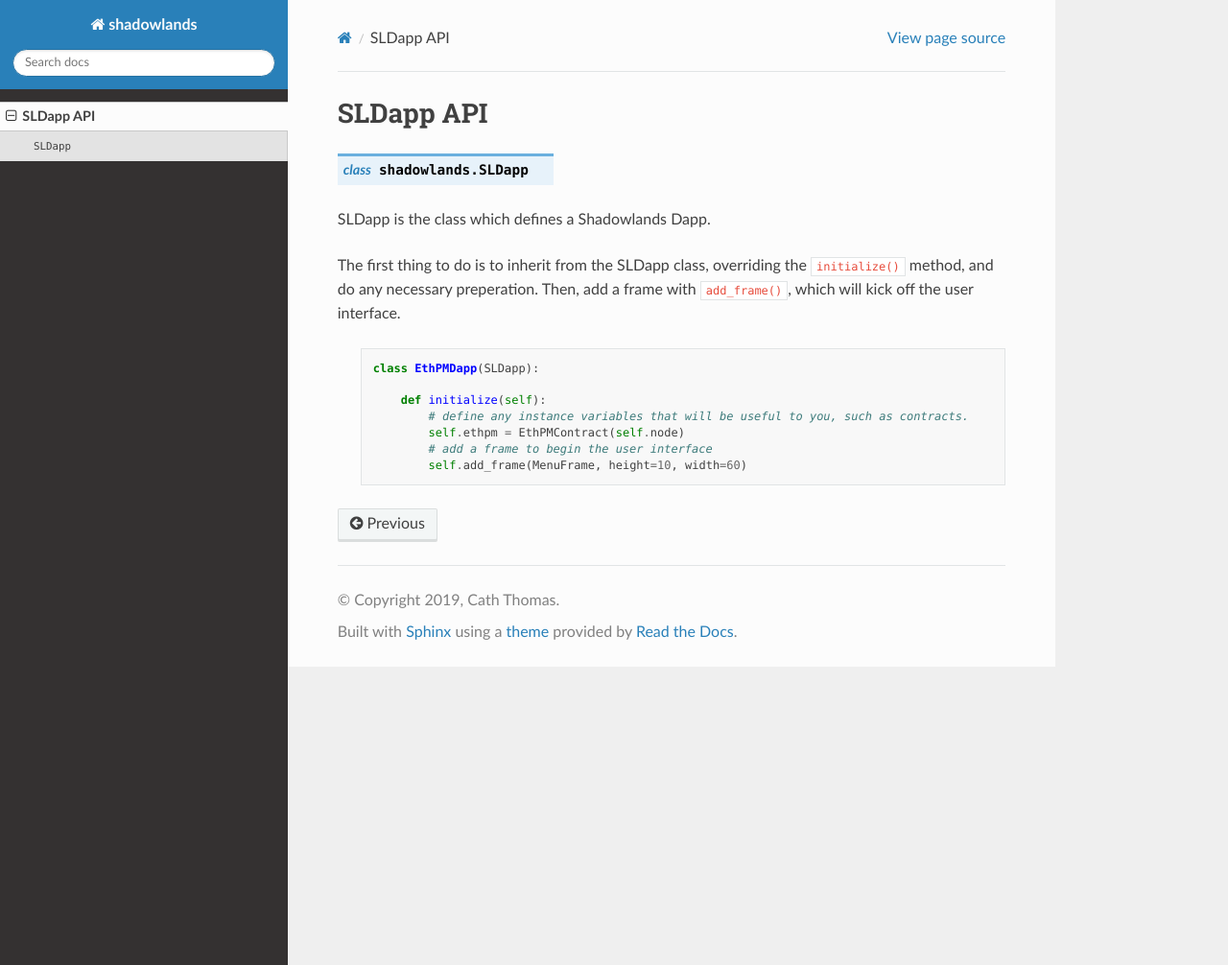
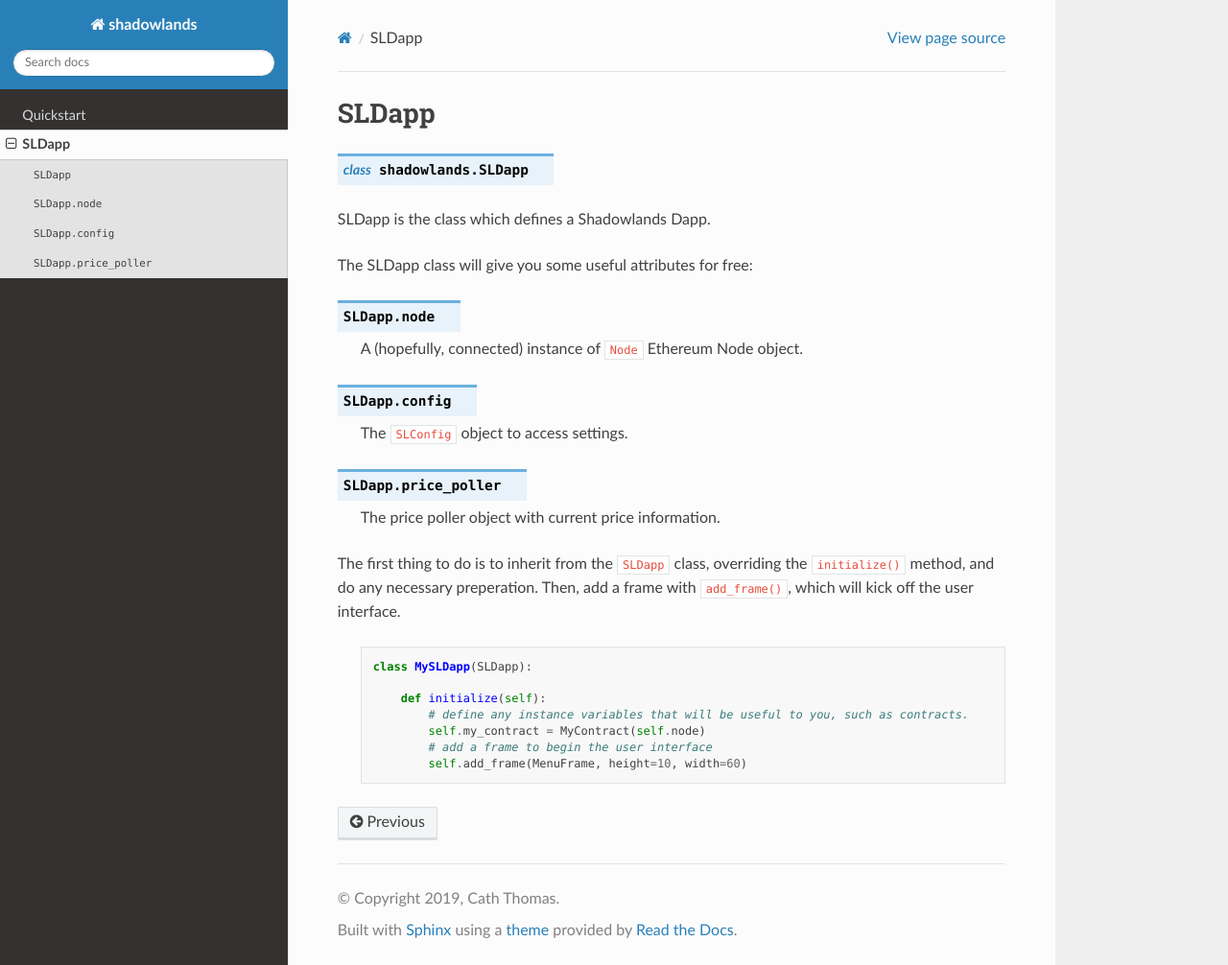
Before and after one commit to kayagoban/shadowlands, a Sphinx documentation site: the page built from docs/SLDapp.rst, in a window 1280 px wide and 1006 px high. Shown: the whole window at 96% size. Built offline with Sphinx 7.4.7 and the Read the Docs theme 2.0.0, drawn with Linux system fonts in a browser that asks for light colours; pages that are not in the unit, such as notebooks, are missing from menus.

Commit message:
Add quickstart rst file

```diff
--- a/docs/SLDapp.rst
+++ b/docs/SLDapp.rst
@@ -1,4 +1,4 @@
-SLDapp API
+SLDapp
 ===========
 
 .. py:module:: shadowlands
@@ -7,14 +7,29 @@ SLDapp API
 
 SLDapp is the class which defines a Shadowlands Dapp.
 
-The first thing to do is to inherit from the SLDapp class, overriding the ``initialize()`` method, and do any necessary preperation.  Then, add a frame with ``add_frame()``, which will kick off the user interface.
+The SLDapp class will give you some useful attributes for free:
+
+.. py:attribute:: SLDapp.node
+
+    A (hopefully, connected) instance of ``Node`` Ethereum Node object.
+
+.. py:attribute:: SLDapp.config
+
+    The ``SLConfig`` object to access settings.
+
+.. py:attribute:: SLDapp.price_poller
+
+    The price poller object with current price information.
+
+
+The first thing to do is to inherit from the ``SLDapp`` class, overriding the ``initialize()`` method, and do any necessary preperation.  Then, add a frame with ``add_frame()``, which will kick off the user interface.
 
     .. code-block:: python
 
-        class EthPMDapp(SLDapp):
+        class MySLDapp(SLDapp):
 
             def initialize(self):
                 # define any instance variables that will be useful to you, such as contracts.
-                self.ethpm = EthPMContract(self.node)
+                self.my_contract = MyContract(self.node)
                 # add a frame to begin the user interface
                 self.add_frame(MenuFrame, height=10, width=60)
--- a/docs/index.rst
+++ b/docs/index.rst
@@ -9,7 +9,11 @@ Shadowlands
 .. toctree::
    :maxdepth: 1
 
+   Quickstart
    SLDapp
+   SLFrame
+   Node
+   SLConfig
 
 
 
```
Also changed, not shown: docs/Quickstart.rst (added, +13 -0 lines).
